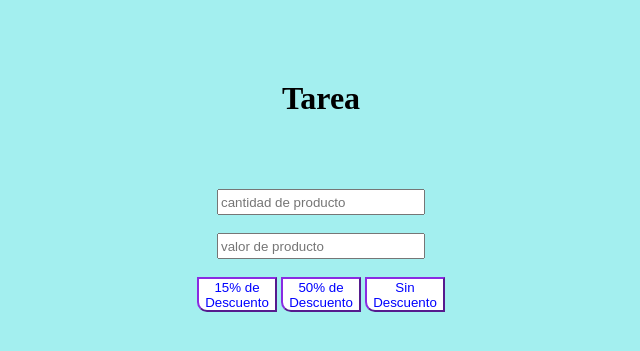
After one commit to estebangaviria2006/PROYECTO-AGRICOLA, a PHP site: page /index1.1.html in a window 1280 px wide. The commit adds this page. Shown: the top 351 px of the page, without its empty margins (319-959 px from the left). Run offline with PHP 8.4, Linux system fonts and the light colour scheme.

Commit message:
add fuentes

```diff
--- a/css/index.css
+++ b/css/index.css
@@ -30,7 +30,7 @@ body {
 
 .container-all img{
     width: 520px;
-    height: 600px;
+    height: 700px;
     float: left;
     margin-right: 20px;
     margin-bottom: 20px;
--- /dev/null
+++ b/css/stilo.css
@@ -0,0 +1,25 @@
+*{
+    margin: 0;
+}
+
+body {
+    background-color:  rgb(163, 239, 239);
+}
+
+h1 {
+    text-align: center;
+    margin-top: 80px;
+}
+
+input {
+    width: 200px;
+    height: 20px;
+}
+button {
+    color: blue;
+    width: 80px;
+    height: 35px;
+    background-color: white;
+    border-bottom-left-radius: 10px;
+    border-color: blueviolet;
+}
--- a/index.html
+++ b/index.html
@@ -18,6 +18,7 @@
     <li><a href="enlace3.html">Alcance</a></li>
     <li><a href="requerimientos.html">Requerimientos</li>
     <li><a href="java.html">Ficha tecnica</li>
+    <li><a href="index1.1.html">Ficha tecnica 2</li>
 </div>
 </body>
 </html>
--- /dev/null
+++ b/index1.1.html
@@ -0,0 +1,36 @@
+<!DOCTYPE html>
+<html lang="en">
+<head>
+    <meta charset="UTF-8">
+    <meta http-equiv="X-UA-Compatible" content="IE=edge">
+    <meta name="viewport" content="width=device-width, initial-scale=1.0">
+    <link rel="stylesheet" href="css/stilo.css">
+    <script src="tarea.js"></script>
+    <title>Tarea</title>
+</head>
+<body>
+    <h1>Tarea</h1>
+    <br>
+    <br>
+    <br>
+    <br>
+    <center>
+            <input type="number" id="cantidad" placeholder="cantidad de producto">
+            <br>
+            <br>
+    </div>
+    <div><input type="number" id="valor" placeholder="valor de producto">
+    </div>
+    <br>
+
+
+    <button onclick="quince()">15% de Descuento</button>
+    <button onclick="cincuenta()">50% de Descuento</button>
+    <button onclick="sinDescuento()">Sin Descuento</button>
+</center>
+
+    <p id="sin"></p>
+    <p id="con1"></p>
+</div>
+</body>
+</html>
--- /dev/null
+++ b/tarea.js
@@ -0,0 +1,51 @@
+function sinDescuento(){
+    let cantidad
+    cantidad = document.getElementById("cantidad").value
+
+    let valor
+    valor = document.getElementById("valor").value
+    // let n2
+    // n2 = document.getElementById("numero2").value
+    let valorTotal
+    valorTotal = cantidad*valor
+
+
+    document.getElementById("sin").innerHTML =
+    "<div> el valor es "+ valorTotal +"</div>"
+}
+function quince(){
+    let cantidad
+    cantidad = document.getElementById("cantidad").value
+
+    let valor
+    valor = document.getElementById("valor").value
+    // let n2
+    // n2 = document.getElementById("numero2").value
+    let valorTotalconDescuento
+    valorTotalconDescuento = cantidad*valor*85 /100
+
+    // let valorTotal1
+    // valorTotal1 = valorTotalSinDescuento*15 / 100
+
+
+    document.getElementById("sin").innerHTML =
+    "<div> el valor es "+ valorTotalconDescuento +"</div>"
+}
+function cincuenta(){
+    let cantidad
+    cantidad = document.getElementById("cantidad").value
+
+    let valor
+    valor = document.getElementById("valor").value
+    // let n2
+    // n2 = document.getElementById("numero2").value
+    let valorTotalSinDescuento
+    valorTotalSinDescuento = cantidad*valor
+
+    let valorTotal1
+    valorTotal1 = valorTotalSinDescuento*50 / 100
+
+
+    document.getElementById("sin").innerHTML =
+    "<div> el valor es "+ valorTotal1 +"</div>"
+}
```
Also changed, not shown: js/java.js (renamed from java.js).
